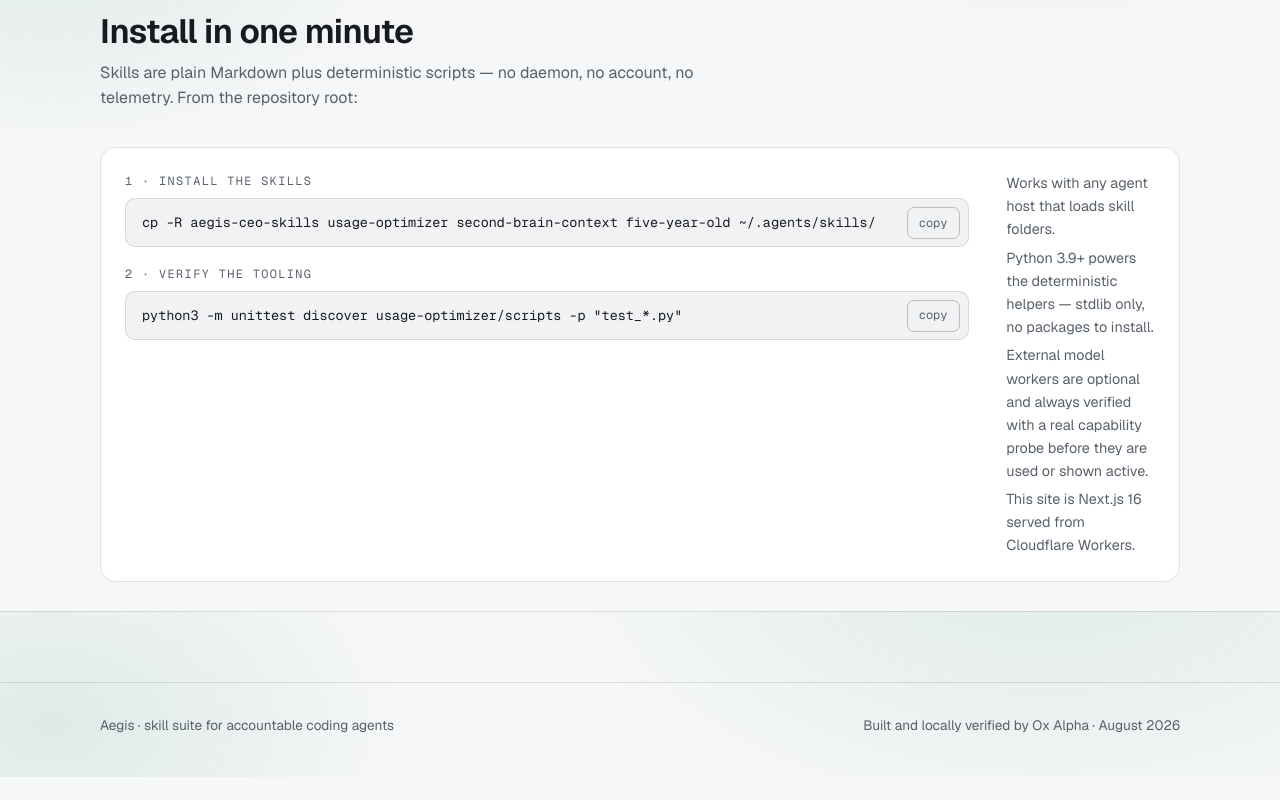
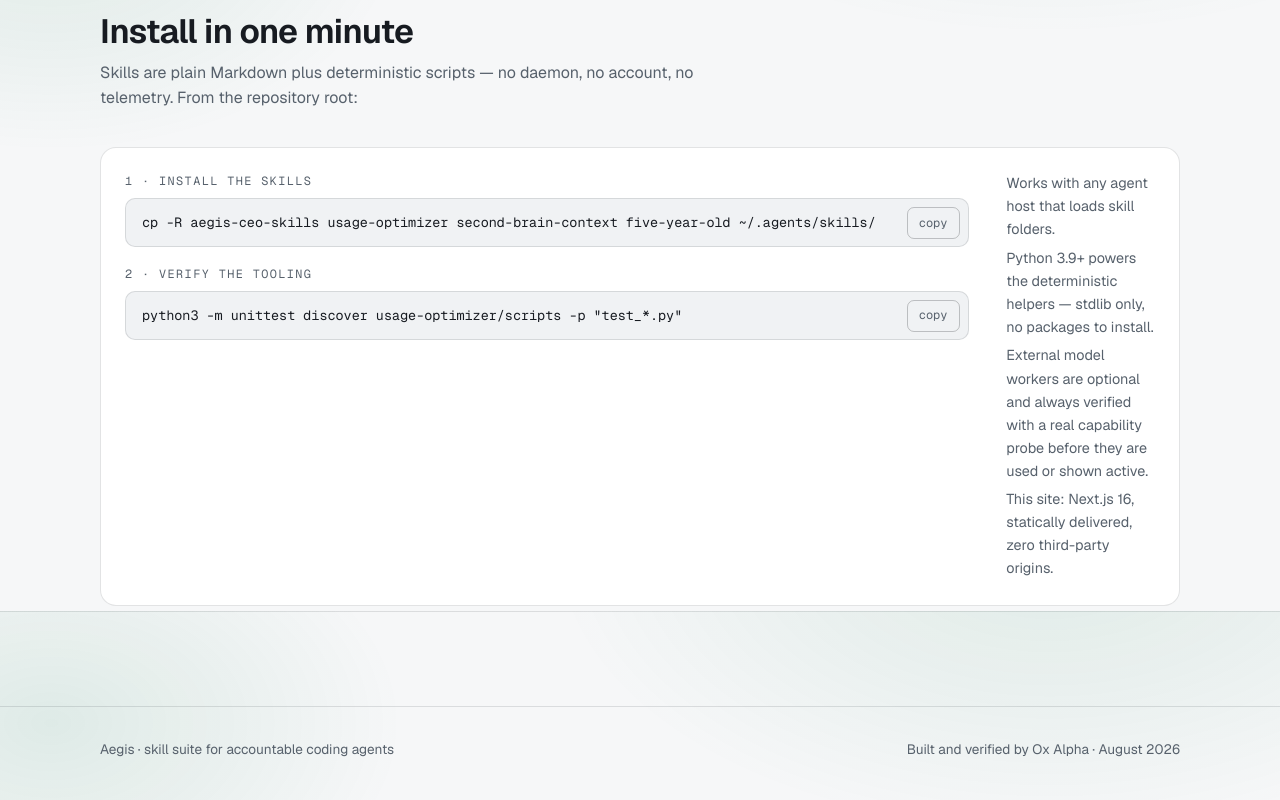
Before and after one commit to abobaker288882-crypto/aegis-site, a Next.js app: page / in a window 1280 px wide. Shown: the part 1789-2589 px from the top of the page. Before the commit the page ends 2566 px from the top, so only its background shows below. Built offline with nearby package versions, Linux system fonts and the light colour scheme.

Commit message:
Correct hosting claim for GitHub Pages delivery

```diff
--- a/app/page.tsx
+++ b/app/page.tsx
@@ -202,7 +202,7 @@ export default function Home() {
                 External model workers are optional and always verified with a
                 real capability probe before they are used or shown active.
               </li>
-              <li>This site is Next.js 16 served from Cloudflare Workers.</li>
+              <li>This site: Next.js 16, statically delivered, zero third-party origins.</li>
             </ul>
           </div>
         </section>
@@ -211,7 +211,7 @@ export default function Home() {
       <footer className="site-footer">
         <div className="container">
           <p>Aegis · skill suite for accountable coding agents</p>
-          <p>Built and locally verified by Ox Alpha · August 2026</p>
+          <p>Built and verified by Ox Alpha · August 2026</p>
         </div>
       </footer>
     </>
```
